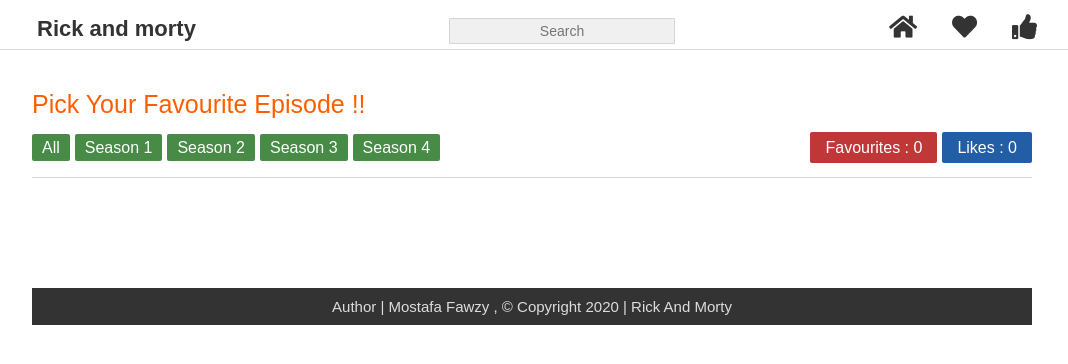
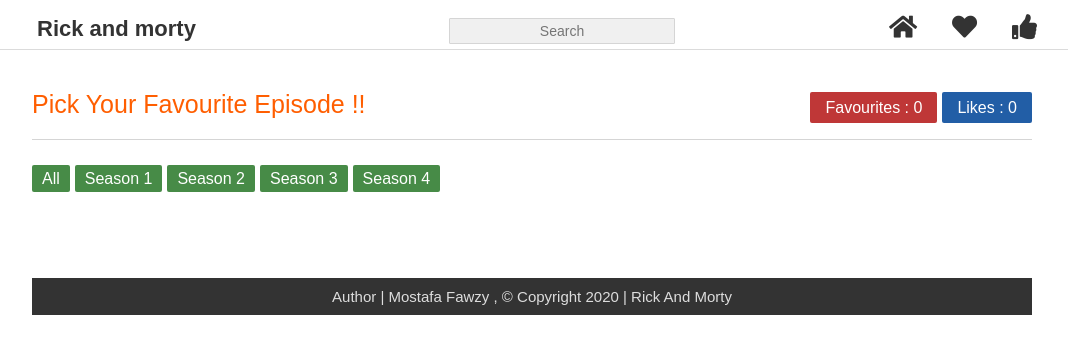
Before and after one commit to MostafaFawzy7/Rick-And-Morty-, a React app: page /faves in a window 1280 px wide. Shown: the top 364 px of the page, without its empty margins (108-1176 px from the left). Built offline with nearby package versions, Linux system fonts and the light colour scheme.

Commit message:
move season navigator and edit style

```diff
--- a/src/episodesList.tsx
+++ b/src/episodesList.tsx
@@ -1,9 +1,11 @@
 import React from 'react'
 import { IEpisode } from './interfaces'
 import { FavButton, LikeButton, FavButtonFilled, LikeButtonFilled, Thumbnail } from './episodeStyle'
+import { SeasonsNavigator, SeasonStyle } from './pageContainer'
+import { Layout } from './layoutStyle'
 import { Box } from './layoutStyle'
 
-const EpisodesList = (props: any): Array<JSX.Element> => {
+const EpisodesList = (props: any): any => {
     const { episodes, toggleFavAction, favourites, likes, toggleLikeAction, store } = props
     const { state, dispatch } = store
 
@@ -11,7 +13,18 @@
         return str.split(" ").splice(0, no_words).join(" ");
     }
 
-    return episodes.map((episode: IEpisode) => {
+    return (
+        <React.Fragment>
+            <SeasonsNavigator>
+                <SeasonStyle>All</SeasonStyle>
+                <SeasonStyle>Season 1</SeasonStyle>
+                <SeasonStyle>Season 2</SeasonStyle>
+                <SeasonStyle>Season 3</SeasonStyle>
+                <SeasonStyle>Season 4</SeasonStyle>
+            </SeasonsNavigator>
+
+            <Layout>
+                {episodes.map((episode: IEpisode) => {
                     const summary = JSON.stringify(episode.summary).replace('<p>', '').replace('</p>', '')
 
                     return (
@@ -43,7 +56,10 @@
                             </section>
                         </Box>
                     )
-    })
+                })}
+            </Layout>
+        </React.Fragment>
+    )
 }
 
 export default EpisodesList
--- a/src/favPage.tsx
+++ b/src/favPage.tsx
@@ -3,7 +3,6 @@
 import { IEpisodeProps } from './interfaces'
 import { toggleFavAction } from './actions'
 import Spinner from './spinner'
-import { Layout } from './layoutStyle'
 
 const EpisodeList = React.lazy<any>(() => import('./episodesList'))
 
@@ -21,9 +20,7 @@
     return (
         <React.Fragment>
             <React.Suspense fallback={<Spinner />}>
-                <Layout>
-                    <EpisodeList {...props} />
-                </Layout>
+                <EpisodeList {...props} />
             </React.Suspense>
         </React.Fragment>
     )
--- a/src/homePage.tsx
+++ b/src/homePage.tsx
@@ -3,7 +3,6 @@
 import { IEpisodeProps } from './interfaces'
 import { fetchDataAction, toggleFavAction, toggleLikeAction } from './actions'
 import Spinner from './spinner'
-import { Layout } from './layoutStyle'
 
 const EpisodeList = React.lazy<any>(() => import('./episodesList'))
 
@@ -26,9 +25,7 @@
     return (
         <React.Fragment>
             <React.Suspense fallback={<Spinner />}>
-                <Layout>
-                    <EpisodeList {...props} />
-                </Layout>
+                <EpisodeList {...props} />
             </React.Suspense>
         </React.Fragment>
     )
--- a/src/likePage.tsx
+++ b/src/likePage.tsx
@@ -3,7 +3,6 @@
 import { IEpisodeProps } from './interfaces'
 import { toggleLikeAction } from './actions'
 import Spinner from './spinner'
-import { Layout } from './layoutStyle'
 
 const EpisodeList = React.lazy<any>(() => import('./episodesList'))
 
@@ -21,9 +20,7 @@
     return (
         <React.Fragment>
             <React.Suspense fallback={<Spinner />}>
-                <Layout>
-                    <EpisodeList {...props} />
-                </Layout>
+                <EpisodeList {...props} />
             </React.Suspense>
         </React.Fragment>
     )
--- a/src/pageContainer.tsx
+++ b/src/pageContainer.tsx
@@ -2,7 +2,7 @@
 
 export const SeasonsNavigator = styled.div`
     width: 50%;
-    margin: 10px 0 10px;
+    margin: 20px 0;
     text-align: left;
     display: inline-block
 `
@@ -20,7 +20,7 @@
     color: rgb(255, 94, 0);
     font-size: 25px;
     text-align: left;
-    width: 100%;
+    width: 50%;
     display: inline-block;
     margin: 40px 0 10px;
 `
@@ -52,5 +52,5 @@
 export const Separator = styled.div`
     border-bottom: solid 1px #d5d5d5;
     width: 100%;
-    margin: 10px 0 40px
+    margin: 10px 0;
 `
--- a/src/top.tsx
+++ b/src/top.tsx
@@ -1,6 +1,6 @@
 import React from 'react'
 import { Store } from './store'
-import { SeasonsNavigator, SeasonStyle, Paragraph, Indicator, LikesIndicator, FavsIndicator, Separator } from './pageContainer'
+import { Paragraph, Indicator, LikesIndicator, FavsIndicator, Separator } from './pageContainer'
 
 const Top = () => {
 
@@ -9,13 +9,6 @@
     return (
         <React.Fragment>
             <Paragraph>Pick Your Favourite Episode !!</Paragraph>
-            <SeasonsNavigator>
-                <SeasonStyle>All</SeasonStyle>
-                <SeasonStyle>Season 1</SeasonStyle>
-                <SeasonStyle>Season 2</SeasonStyle>
-                <SeasonStyle>Season 3</SeasonStyle>
-                <SeasonStyle>Season 4</SeasonStyle>
-            </SeasonsNavigator>
             <Indicator>
                 <FavsIndicator>Favourites : {state.favourites.length}</FavsIndicator>
                 <LikesIndicator>Likes : {state.likes.length}</LikesIndicator>
```
Lines whose indentation alone changed are shown as unchanged.
